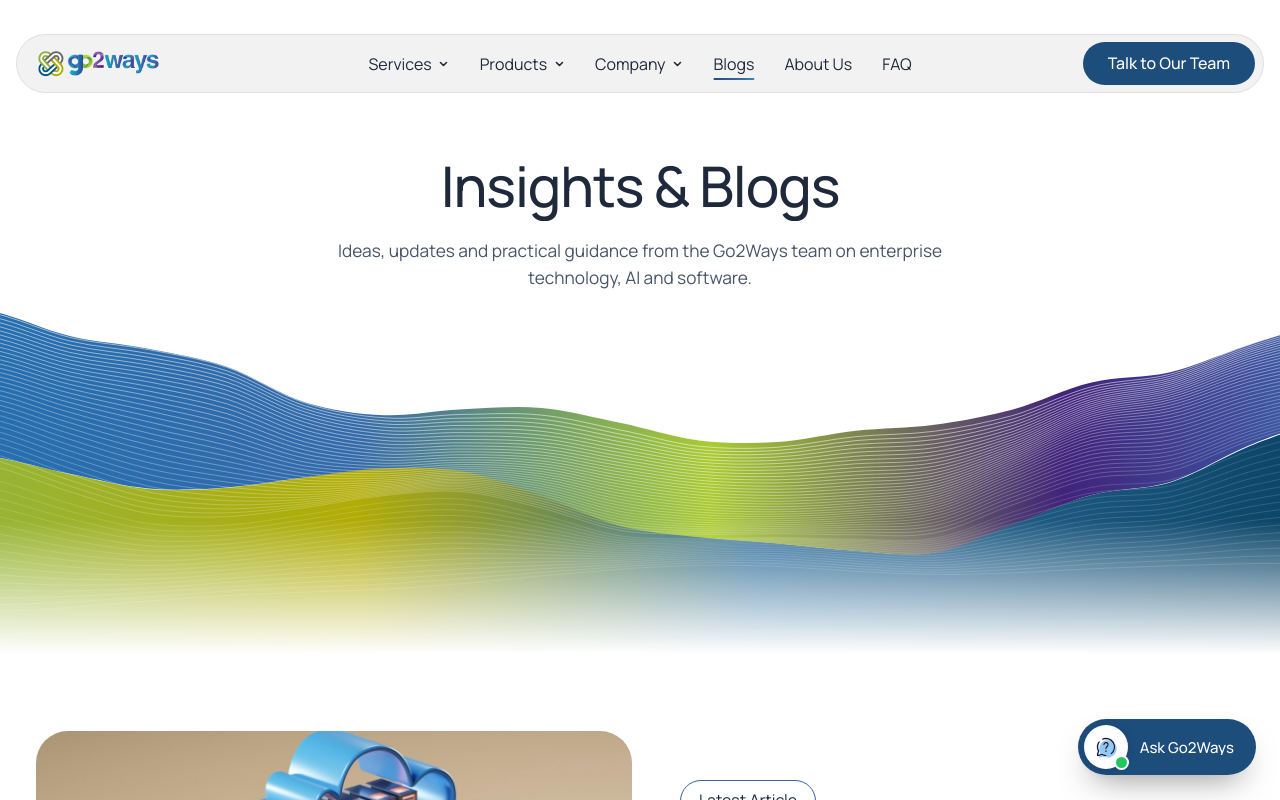
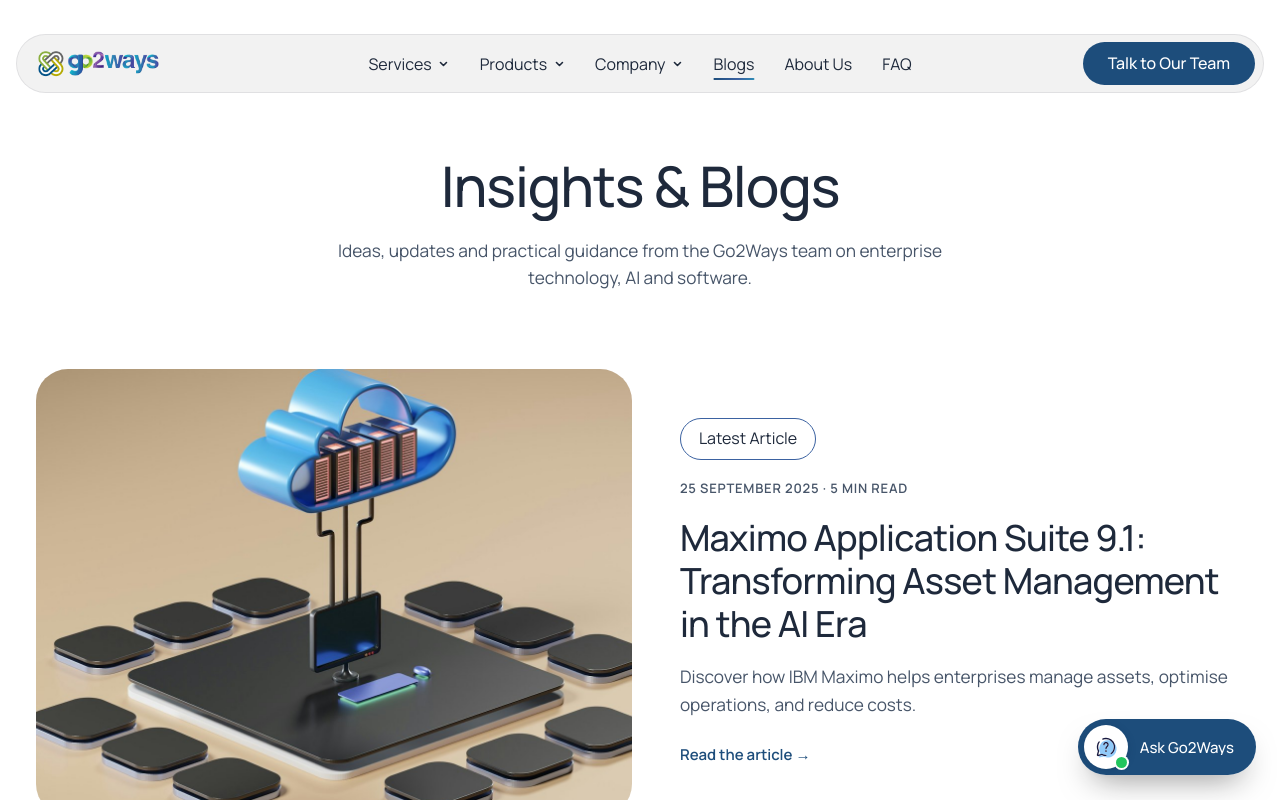
Before and after one commit to Vivek-go2ways/go2ways-website, a Next.js app: page /blogs in a window 1280 px wide. Shown: the top 800 px of the page. Built offline with nearby package versions, Linux system fonts and the light colour scheme.

Commit message:
feat() Change in the Blog section remove the animation on the lower navbar section

```diff
--- a/app/blogs/[slug]/page.tsx
+++ b/app/blogs/[slug]/page.tsx
@@ -48,8 +48,7 @@ export default async function BlogPostPage({ params }: { params: Promise<Params>
   if (!post) notFound();
   return (
     <main>
-      <section className="hero svc-hero">
-        <div className="silk-wave" data-wave="hero" aria-hidden="true" />
+      <section className="hero svc-hero blog-hero">
         <div className="hero-copy">
           <a className="pill-tag hero-sub" href={link("/blogs")}><span aria-hidden="true">←</span> All Blogs</a>
           <SplitWords as="h1" className="display-xl split-words" lines={post.titleLines} />
--- a/app/blogs/page.tsx
+++ b/app/blogs/page.tsx
@@ -12,8 +12,7 @@ export default function BlogsPage() {
   const [featured, ...rest] = [...BLOG_POSTS].sort((a, b) => b.date.localeCompare(a.date));
   return (
     <main>
-      <section className="hero svc-hero">
-        <div className="silk-wave" data-wave="hero" data-parallax="" aria-hidden="true" />
+      <section className="hero svc-hero blog-hero">
         <div className="hero-copy">
           <SplitWords as="h1" className="display-xl split-words" lines={["Insights & Blogs"]} />
           <p className="body-l hero-sub">Ideas, updates and practical guidance from the Go2Ways team on enterprise technology, AI and software.</p>
--- a/app/globals.css
+++ b/app/globals.css
@@ -427,6 +427,8 @@ a.menu-item:hover, a.menu-item:focus-visible { background: var(--surface-subtle)
 .feature-card .text { display: flex; flex-direction: column; gap: 6px; padding-inline: 12px; }
 .feature-card .text p + p { margin-top: 0; }
 
+.blog-hero { min-height: 0; padding-bottom: 0; }
+@media (max-width: 900px) { .blog-hero { padding-bottom: 0; } }
 .blog-card .media { aspect-ratio: 4 / 3; }
 .blog-featured-media { border-radius: var(--radius-panel); overflow: hidden; aspect-ratio: 4 / 3; background: var(--surface-media); }
 .blog-featured-media img { width: 100%; height: 100%; object-fit: cover; display: block; transition: transform 1.2s var(--ease-out); }
```
